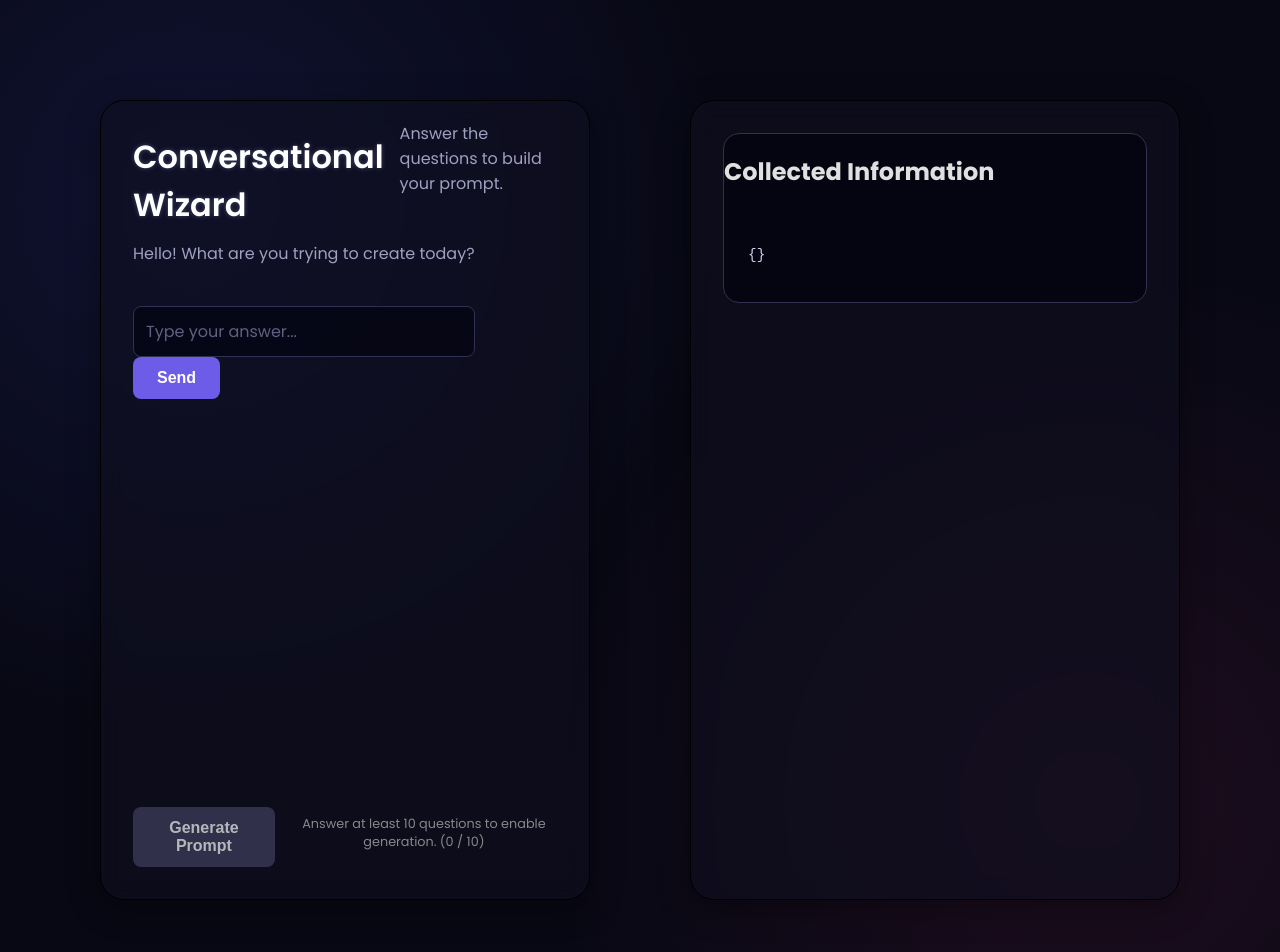
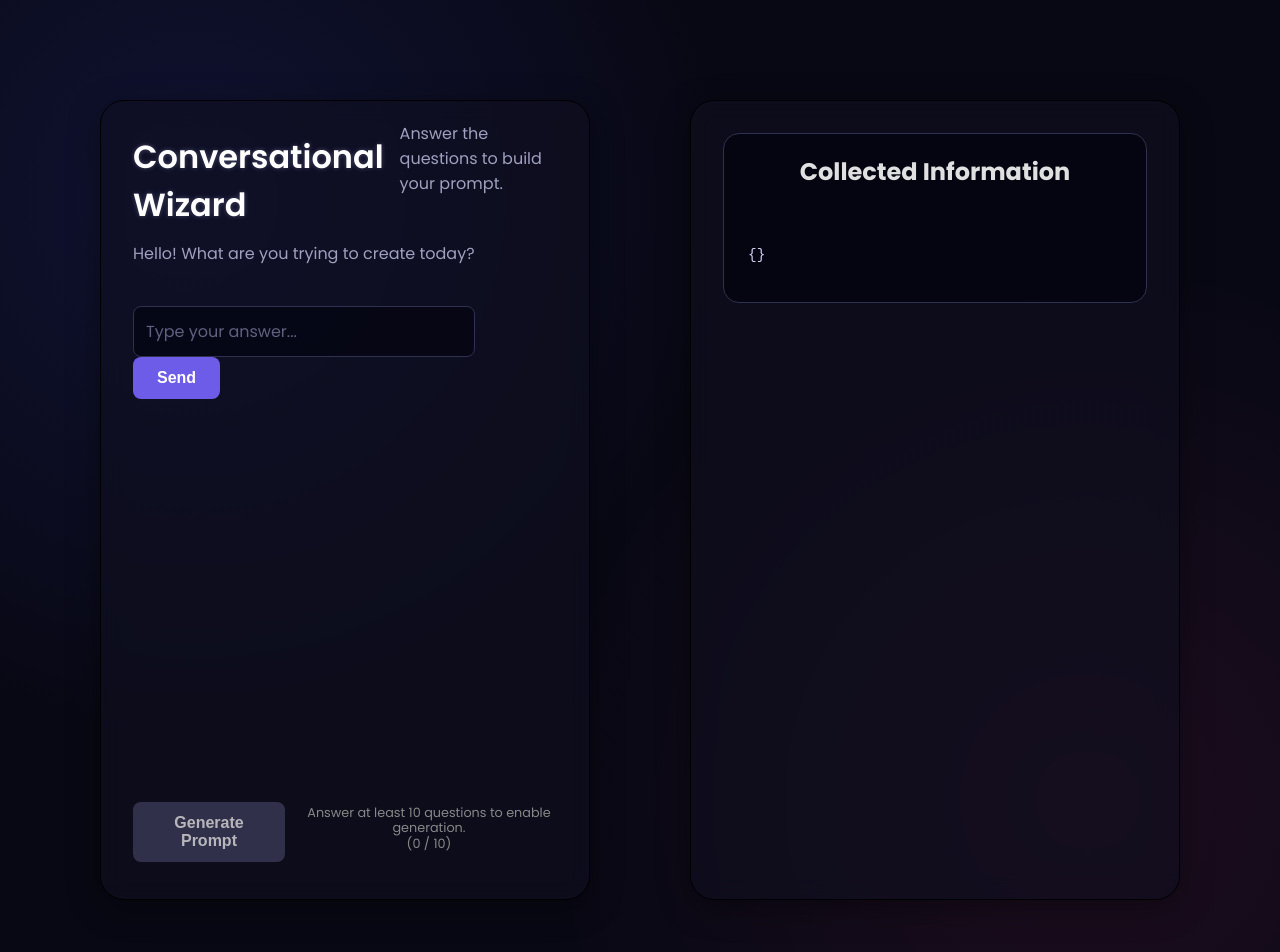
Before and after one commit to Chuckington/promptboostr, a Next.js app: page /tree-wizard in a window 1280 px wide. Shown: the top 952 px of the page. Built offline with nearby package versions, Linux system fonts and the light colour scheme.

Commit message:
tree wizard

```diff
--- a/src/app/tree-wizard/page.tsx
+++ b/src/app/tree-wizard/page.tsx
@@ -124,8 +124,10 @@ export default function TreeWizardPage() {
           >
             {isGenerating ? "Generating..." : "Generate Prompt"}
           </button>
-          <p style={{ textAlign: 'center', fontSize: '0.8rem', color: '#888', marginTop: '0.5rem' }}>
-            Answer at least 10 questions to enable generation. ({userMessageCount} / 10)
+          <p style={{ textAlign: 'center', fontSize: '0.8rem', color: '#888', marginTop: '0.5rem', lineHeight: '1.2' }}>
+            Answer at least 10 questions to enable generation.
+            <br />
+            ({userMessageCount} / 10)
           </p>
         </div>
       </div>
@@ -133,7 +135,7 @@ export default function TreeWizardPage() {
       {/* Right Panel: Results */}
       <div className="result-panel">
         <div className="result-section">
-          <h2>Collected Information</h2>
+          <h2 style={{ textAlign: 'center' }}>Collected Information</h2>
           <pre className="result-content" style={{ maxHeight: '300px' }}>
             {JSON.stringify(extractedData, null, 2)}
           </pre>
```
